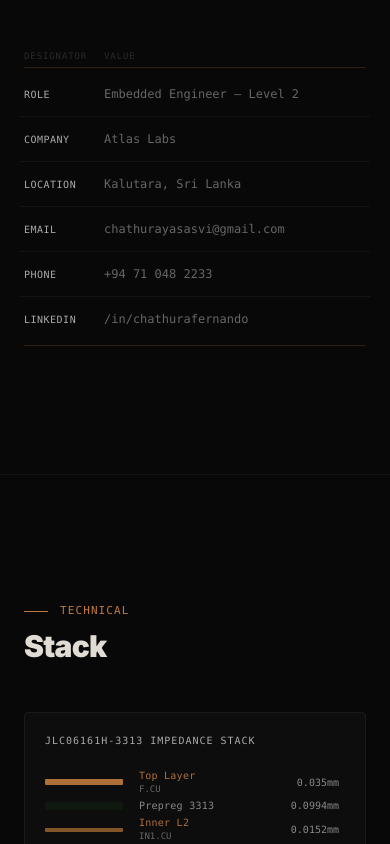
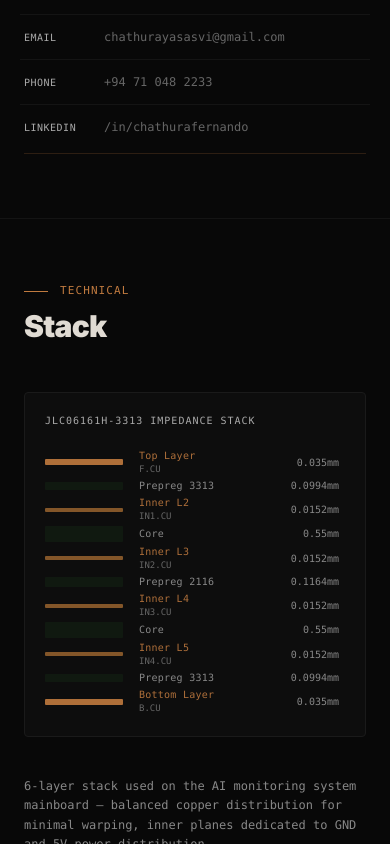
Before and after one commit to chathurayasasvi/chathurayasasvi.github.io, a React (Vite) app: page / in a window 390 px wide. Shown: the part 4367-5211 px from the top of the page. Built offline with nearby package versions, Linux system fonts and the light colour scheme; no server answers.

Commit message:
style: update section padding for responsive vertical spacing

```diff
--- a/src/components/About.jsx
+++ b/src/components/About.jsx
@@ -6,7 +6,7 @@ export default function About() {
   const inView = useInView(ref, { once: true, margin: '-60px' })
 
   return (
-    <section id="about" className="py-32 border-t border-[#141414]" ref={ref}>
+    <section id="about" className="py-16 md:py-32 border-t border-[#141414]" ref={ref}>
       <div className="max-w-6xl mx-auto px-6">
         <div className="grid grid-cols-1 lg:grid-cols-2 gap-16 items-start">
 
--- a/src/components/Contact.jsx
+++ b/src/components/Contact.jsx
@@ -6,7 +6,7 @@ export default function Contact() {
   const inView = useInView(ref, { once: true, margin: '-60px' })
 
   return (
-    <section id="contact" className="py-32 border-t border-[#141414]" ref={ref}>
+    <section id="contact" className="py-16 md:py-32 border-t border-[#141414]" ref={ref}>
       <div className="max-w-6xl mx-auto px-6">
         <motion.div
           initial={{ opacity: 0, y: 16 }}
--- a/src/components/Experience.jsx
+++ b/src/components/Experience.jsx
@@ -24,7 +24,7 @@ export default function Experience() {
   const inView = useInView(ref, { once: true, margin: '-60px' })
 
   return (
-    <section id="experience" className="py-32 border-t border-[#141414]" ref={ref}>
+    <section id="experience" className="py-16 md:py-32 border-t border-[#141414]" ref={ref}>
       <div className="max-w-6xl mx-auto px-6">
         <motion.div
           initial={{ opacity: 0, y: 16 }}
--- a/src/components/Projects.jsx
+++ b/src/components/Projects.jsx
@@ -28,7 +28,7 @@ export default function Projects() {
   const inView = useInView(ref, { once: true, margin: '-60px' })
 
   return (
-    <section id="work" className="py-32" ref={ref}>
+    <section id="work" className="py-16 md:py-32" ref={ref}>
       <div className="max-w-6xl mx-auto px-6">
         <motion.div
           initial={{ opacity: 0, y: 16 }}
--- a/src/components/Skills.jsx
+++ b/src/components/Skills.jsx
@@ -53,7 +53,7 @@ export default function Skills() {
   const inView = useInView(ref, { once: true, margin: '-60px' })
 
   return (
-    <section id="skills" className="py-32 border-t border-[#141414]" ref={ref}>
+    <section id="skills" className="py-16 md:py-32 border-t border-[#141414]" ref={ref}>
       <div className="max-w-6xl mx-auto px-6">
         <motion.div
           initial={{ opacity: 0, y: 16 }}
```
